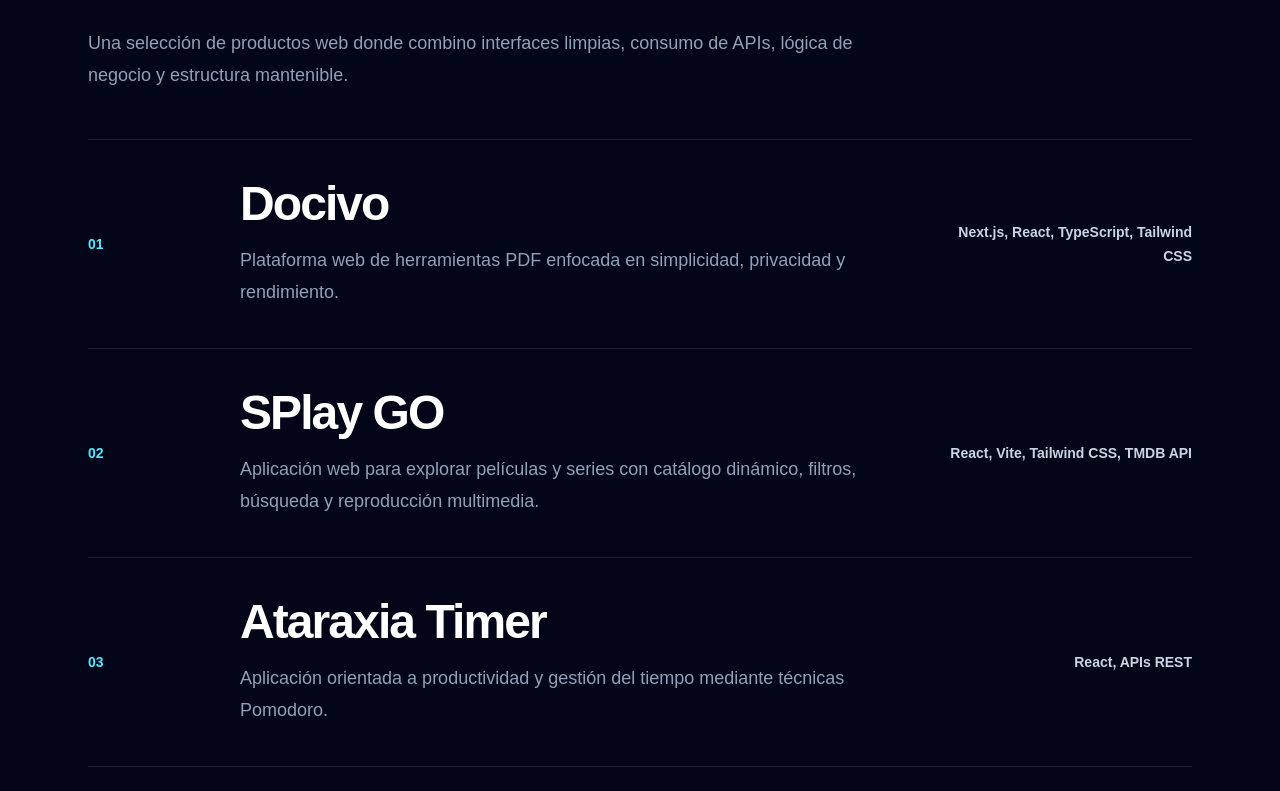
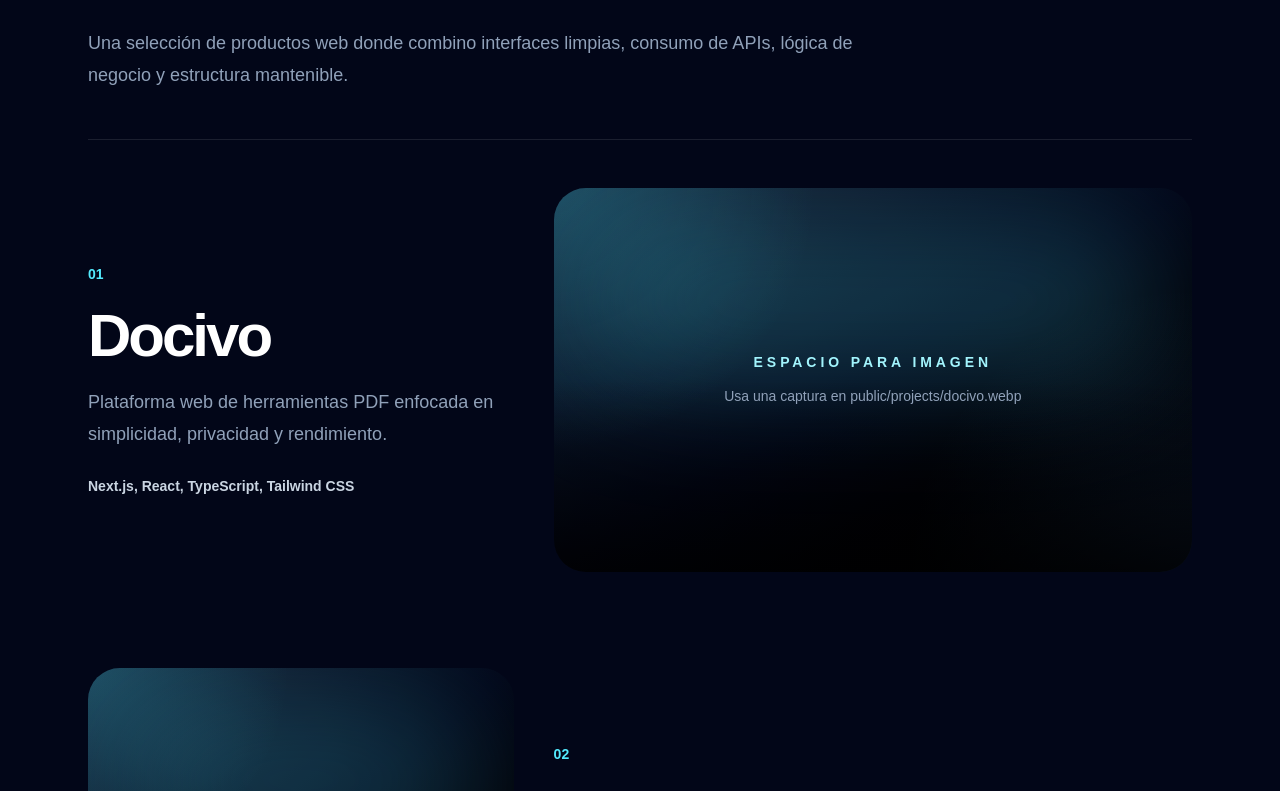
Before and after one commit to VaCris/portfolio, a Next.js app: page / in a window 1280 px wide. Shown: the part 3500-4291 px from the top of the page. Built offline with nearby package versions, Linux system fonts and the light colour scheme.

Commit message:
style: add project image showcase spaces

```diff
--- a/components/sections/ProjectsSection.tsx
+++ b/components/sections/ProjectsSection.tsx
@@ -10,28 +10,56 @@ export function ProjectsSection() {
         description="Una selección de productos web donde combino interfaces limpias, consumo de APIs, lógica de negocio y estructura mantenible."
       />
 
-      <div className="divide-y divide-white/10 border-y border-white/10">
+      <div className="space-y-24 border-t border-white/10 pt-12">
         {projects.map((project, index) => (
           <article
             key={project.name}
-            className="group grid gap-8 py-10 transition md:grid-cols-[120px_1fr_260px] md:items-center"
+            className="group grid gap-10 lg:grid-cols-[0.8fr_1.2fr] lg:items-center"
           >
-            <span className="text-sm font-bold text-cyan-300">
-              0{index + 1}
-            </span>
+            <div className={index % 2 === 1 ? "lg:order-2" : undefined}>
+              <span className="text-sm font-bold text-cyan-300">
+                0{index + 1}
+              </span>
 
-            <div>
-              <h3 className="text-3xl font-black tracking-[-0.04em] text-white transition group-hover:text-cyan-100 md:text-5xl">
+              <h3 className="mt-5 text-4xl font-black tracking-[-0.05em] text-white transition group-hover:text-cyan-100 md:text-6xl">
                 {project.name}
               </h3>
-              <p className="mt-4 max-w-2xl text-lg leading-8 text-slate-400">
+
+              <p className="mt-5 max-w-xl text-lg leading-8 text-slate-400">
                 {project.description}
+              </p>
+
+              <p className="mt-6 max-w-md text-sm font-semibold leading-6 text-slate-300">
+                {project.stack}
               </p>
             </div>
 
-            <p className="text-sm font-semibold leading-6 text-slate-300 md:text-right">
-              {project.stack}
-            </p>
+            <div className="relative min-h-[18rem] overflow-hidden rounded-[2rem] bg-gradient-to-br from-slate-800 via-slate-950 to-black md:min-h-[24rem]">
+              <div className="absolute inset-0 bg-[radial-gradient(circle_at_top_left,rgba(34,211,238,0.22),transparent_35%),radial-gradient(circle_at_bottom_right,rgba(59,130,246,0.16),transparent_38%)]" />
+              <div className="absolute inset-x-8 top-8 h-40 rounded-full bg-cyan-300/20 blur-3xl" />
+              <div className="absolute inset-x-0 bottom-0 h-1/2 bg-gradient-to-t from-black/80 to-transparent" />
+
+              {project.image ? (
+                <img
+                  src={project.image}
+                  alt={project.imageAlt}
+                  className="relative h-full min-h-[18rem] w-full object-cover md:min-h-[24rem]"
+                  loading="lazy"
+                  decoding="async"
+                />
+              ) : (
+                <div className="relative flex h-full min-h-[18rem] items-center justify-center px-8 text-center md:min-h-[24rem]">
+                  <div>
+                    <p className="text-sm font-semibold uppercase tracking-[0.28em] text-cyan-200">
+                      Espacio para imagen
+                    </p>
+                    <p className="mt-3 text-sm leading-6 text-slate-400">
+                      Usa una captura en public/projects/{project.name.toLowerCase().replaceAll(" ", "-")}.webp
+                    </p>
+                  </div>
+                </div>
+              )}
+            </div>
           </article>
         ))}
       </div>
```
